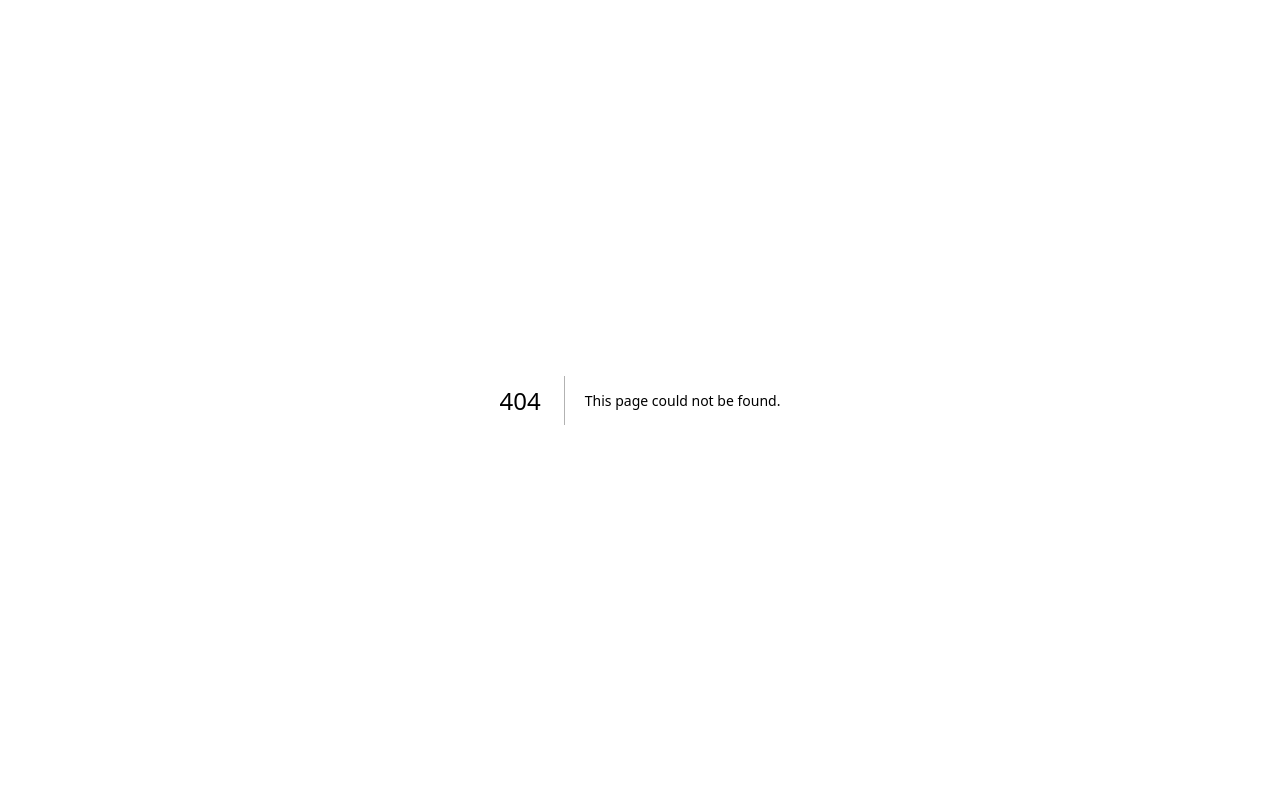
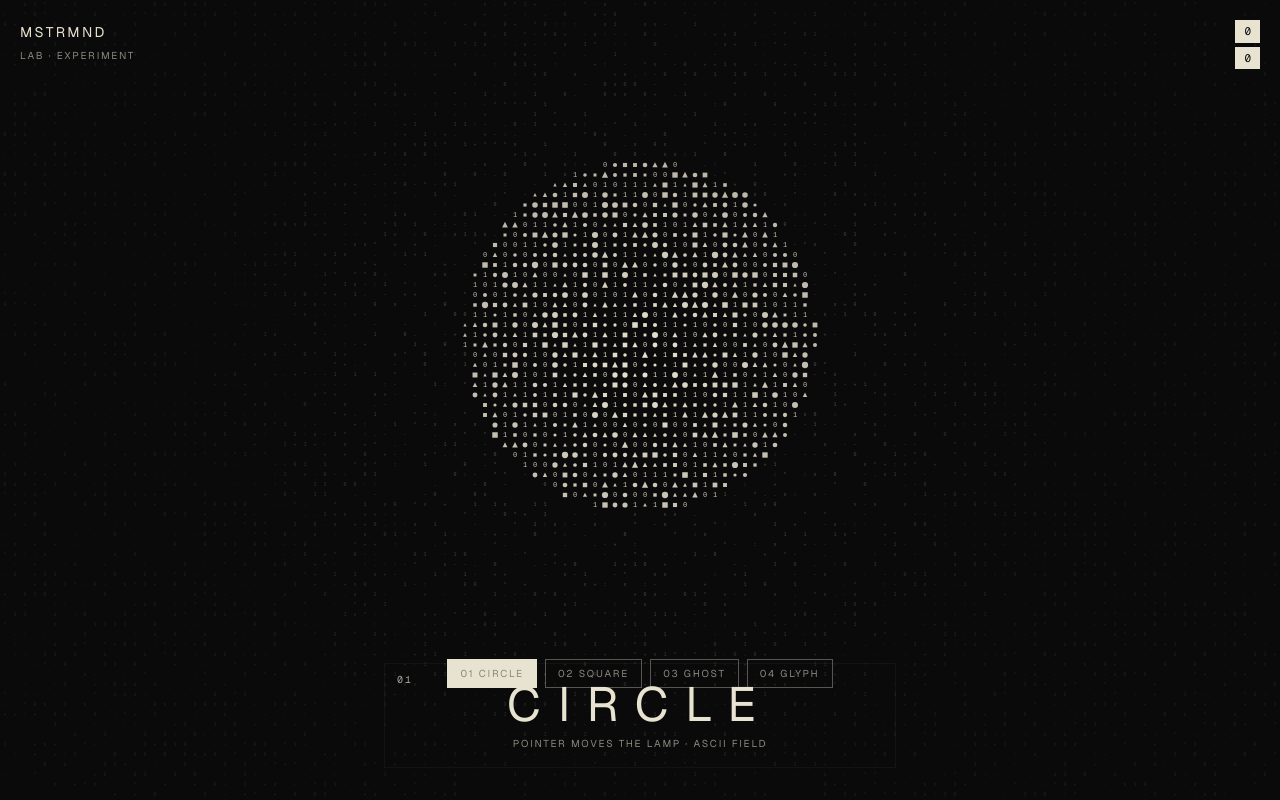
Before and after one commit to S7331331337S/mstrmnd-core, a Next.js app in the folder mstrmnd-os/: page /lab in a window 1280 px wide. Before the commit this address had no page. Built offline with nearby package versions, Linux system fonts and the light colour scheme; what next would draw is missing.

Commit message:
feat(mstrmnd-os): /lab ASCII dither experiment canvas (#49)
* feat(mstrmnd-os): allow public /lab like /field

* feat(mstrmnd-os): add Lab to app nav

* feat(mstrmnd-os): add /lab layout

* feat(mstrmnd-os): add /lab page

* feat(mstrmnd-os): ASCII dither experiment canvas

```diff
--- a/mstrmnd-os/app/(app)/layout.tsx
+++ b/mstrmnd-os/app/(app)/layout.tsx
@@ -9,6 +9,7 @@ const NAV = [
   { href: "/memory", label: "Third-Mind" },
   { href: "/runs", label: "Agents" },
   { href: "/field", label: "Field" },
+  { href: "/lab", label: "Lab" },
 ];
 
 export default async function AppLayout({ children }: LayoutProps<"/">) {
--- /dev/null
+++ b/mstrmnd-os/app/lab/lab-canvas.tsx
@@ -0,0 +1,261 @@
+"use client";
+
+import Link from "next/link";
+import { useCallback, useEffect, useMemo, useRef, useState } from "react";
+import { PixelWordmark } from "@/app/_components/pixel-wordmark";
+
+type ExperimentId = "circle" | "square" | "ghost" | "glyph";
+
+const EXPERIMENTS: { id: ExperimentId; label: string; index: string }[] = [
+  { id: "circle", label: "Circle", index: "01" },
+  { id: "square", label: "Square", index: "02" },
+  { id: "ghost", label: "Ghost", index: "03" },
+  { id: "glyph", label: "Glyph", index: "04" },
+];
+
+const BG_CHARS = "+*-.:01x·";
+const FG_CHARS = "01";
+const PLATINUM = "#e8e2d0";
+const OBSIDIAN = "#0a0a0b";
+
+function inCircle(x: number, y: number, cx: number, cy: number, r: number) {
+  const dx = x - cx;
+  const dy = y - cy;
+  return dx * dx + dy * dy <= r * r;
+}
+
+function inSquare(x: number, y: number, cx: number, cy: number, half: number) {
+  return Math.abs(x - cx) <= half && Math.abs(y - cy) <= half;
+}
+
+/** Soft Pac-Man-ish ghost silhouette in normalized -1..1 space. */
+function inGhost(nx: number, ny: number) {
+  // Body: rounded top + wavy bottom
+  const body = nx * nx + (ny + 0.15) * (ny + 0.15) * 0.85 < 0.55 && ny < 0.55;
+  const wave =
+    ny > 0.25 &&
+    ny < 0.72 &&
+    Math.abs(nx) < 0.72 &&
+    Math.sin(nx * Math.PI * 3) * 0.08 + 0.55 > ny;
+  return body || wave;
+}
+
+/** Lowercase 'a' approximate via two circles + stem. */
+function inGlyphA(nx: number, ny: number) {
+  const bowl = inCircle(nx, ny, -0.05, 0.05, 0.42) && !inCircle(nx, ny, -0.05, 0.05, 0.18);
+  const stem = nx > 0.18 && nx < 0.42 && ny > -0.35 && ny < 0.55;
+  return bowl || stem;
+}
+
+function shapeMask(
+  id: ExperimentId,
+  x: number,
+  y: number,
+  w: number,
+  h: number,
+): boolean {
+  const cx = w * 0.5;
+  const cy = h * 0.42;
+  const scale = Math.min(w, h);
+  const nx = (x - cx) / (scale * 0.28);
+  const ny = (y - cy) / (scale * 0.28);
+
+  switch (id) {
+    case "circle":
+      return inCircle(x, y, cx, cy, scale * 0.22);
+    case "square":
+      return inSquare(x, y, cx, cy, scale * 0.2);
+    case "ghost":
+      return inGhost(nx, ny);
+    case "glyph":
+      return inGlyphA(nx, ny);
+  }
+}
+
+type CellKind = "bg" | "dot" | "sq" | "tri" | "ch";
+
+function pickFg(seed: number): CellKind {
+  const t = seed % 1;
+  if (t < 0.28) return "dot";
+  if (t < 0.5) return "sq";
+  if (t < 0.7) return "tri";
+  return "ch";
+}
+
+function hash(i: number, j: number, salt: number) {
+  const n = Math.sin(i * 12.9898 + j * 78.233 + salt * 45.164) * 43758.5453;
+  return n - Math.floor(n);
+}
+
+export function LabCanvas() {
+  const canvasRef = useRef<HTMLCanvasElement>(null);
+  const pointer = useRef({ x: 0.5, y: 0.45 });
+  const [experiment, setExperiment] = useState<ExperimentId>("circle");
+  const [readout, setReadout] = useState({ a: 0, b: 0 });
+  const expMeta = useMemo(
+    () => EXPERIMENTS.find((e) => e.id === experiment)!,
+    [experiment],
+  );
+
+  const draw = useCallback(() => {
+    const canvas = canvasRef.current;
+    if (!canvas) return;
+    const ctx = canvas.getContext("2d");
+    if (!ctx) return;
+
+    const dpr = Math.min(window.devicePixelRatio || 1, 2);
+    const cssW = canvas.clientWidth;
+    const cssH = canvas.clientHeight;
+    const w = Math.floor(cssW * dpr);
+    const h = Math.floor(cssH * dpr);
+    if (canvas.width !== w || canvas.height !== h) {
+      canvas.width = w;
+      canvas.height = h;
+    }
+
+    ctx.fillStyle = OBSIDIAN;
+    ctx.fillRect(0, 0, w, h);
+
+    const cell = Math.max(7, Math.floor(10 * dpr));
+    const cols = Math.ceil(w / cell);
+    const rows = Math.ceil(h / cell);
+    const px = pointer.current.x;
+    const py = pointer.current.y;
+    const lampX = px * w;
+    const lampY = py * h;
+
+    let fgCount = 0;
+    for (let j = 0; j < rows; j++) {
+      for (let i = 0; i < cols; i++) {
+        const x = i * cell + cell * 0.5;
+        const y = j * cell + cell * 0.5;
+        const inside = shapeMask(experiment, x, y, w, h);
+        const dist = Math.hypot(x - lampX, y - lampY);
+        const lamp = Math.max(0, 1 - dist / (Math.min(w, h) * 0.55));
+        const r = hash(i, j, 1);
+
+        if (inside) {
+          fgCount++;
+          const kind = pickFg(hash(i, j, 7));
+          const alpha = 0.55 + lamp * 0.45;
+          ctx.globalAlpha = alpha;
+          ctx.fillStyle = PLATINUM;
+          const s = cell * (0.35 + hash(i, j, 3) * 0.35);
+          if (kind === "dot") {
+            ctx.beginPath();
+            ctx.arc(x, y, s * 0.45, 0, Math.PI * 2);
+            ctx.fill();
+          } else if (kind === "sq") {
+            ctx.fillRect(x - s * 0.4, y - s * 0.4, s * 0.8, s * 0.8);
+          } else if (kind === "tri") {
+            ctx.beginPath();
+            ctx.moveTo(x, y - s * 0.5);
+            ctx.lineTo(x - s * 0.45, y + s * 0.4);
+            ctx.lineTo(x + s * 0.45, y + s * 0.4);
+            ctx.closePath();
+            ctx.fill();
+          } else {
+            ctx.font = `${Math.floor(cell * 0.7)}px ui-monospace, monospace`;
+            ctx.textAlign = "center";
+            ctx.textBaseline = "middle";
+            ctx.fillText(FG_CHARS[Math.floor(r * FG_CHARS.length)], x, y);
+          }
+        } else {
+          // Sparse ASCII field
+          if (r > 0.62 - lamp * 0.25) continue;
+          ctx.globalAlpha = 0.12 + lamp * 0.35;
+          ctx.fillStyle = PLATINUM;
+          ctx.font = `${Math.floor(cell * 0.55)}px ui-monospace, monospace`;
+          ctx.textAlign = "center";
+          ctx.textBaseline = "middle";
+          const ch = BG_CHARS[Math.floor(hash(i, j, 9) * BG_CHARS.length)];
+          ctx.fillText(ch, x, y);
+        }
+      }
+    }
+    ctx.globalAlpha = 1;
+    setReadout({ a: experiment === "circle" ? 0 : fgCount % 1000, b: -Math.round(lampX - w / 2) });
+  }, [experiment]);
+
+  useEffect(() => {
+    draw();
+    const onResize = () => draw();
+    window.addEventListener("resize", onResize);
+    return () => window.removeEventListener("resize", onResize);
+  }, [draw]);
+
+  useEffect(() => {
+    const canvas = canvasRef.current;
+    if (!canvas) return;
+    const onMove = (e: PointerEvent) => {
+      const rect = canvas.getBoundingClientRect();
+      pointer.current.x = (e.clientX - rect.left) / Math.max(rect.width, 1);
+      pointer.current.y = (e.clientY - rect.top) / Math.max(rect.height, 1);
+      draw();
+    };
+    canvas.addEventListener("pointermove", onMove, { passive: true });
+    return () => canvas.removeEventListener("pointermove", onMove);
+  }, [draw]);
+
+  return (
+    <div className="relative h-dvh w-screen overflow-hidden bg-[#0a0a0b] text-[#e8e2d0]">
+      <canvas ref={canvasRef} className="block h-full w-full touch-none" />
+
+      {/* Top chrome */}
+      <div className="pointer-events-none absolute inset-x-0 top-0 flex items-start justify-between p-5">
+        <div className="pointer-events-auto">
+          <Link href="/" className="inline-flex items-center gap-3">
+            <PixelWordmark className="text-sm tracking-[0.16em] text-[#e8e2d0]" />
+          </Link>
+          <div className="label mt-1 text-[#e8e2d0]/50">LAB · EXPERIMENT</div>
+        </div>
+        <div className="flex flex-col items-end gap-1 font-mono text-[11px]">
+          <span className="border border-[#e8e2d0]/35 bg-[#e8e2d0] px-2 py-0.5 text-[#0a0a0b]">
+            {readout.a}
+          </span>
+          <span className="border border-[#e8e2d0]/35 bg-[#e8e2d0] px-2 py-0.5 text-[#0a0a0b]">
+            {readout.b}
+          </span>
+        </div>
+      </div>
+
+      {/* Experiment picker */}
+      <div className="pointer-events-auto absolute inset-x-0 bottom-28 flex justify-center gap-2 px-4">
+        {EXPERIMENTS.map((e) => (
+          <button
+            key={e.id}
+            type="button"
+            onClick={() => setExperiment(e.id)}
+            className={`label-grid border px-3 py-1.5 transition-colors ${
+              experiment === e.id
+                ? "border-[#e8e2d0] bg-[#e8e2d0] text-[#0a0a0b]"
+                : "border-[#e8e2d0]/35 text-[#e8e2d0]/70 hover:text-[#e8e2d0]"
+            }`}
+          >
+            {e.index} {e.label}
+          </button>
+        ))}
+      </div>
+
+      {/* Dotted wordmark label */}
+      <div className="pointer-events-none absolute inset-x-0 bottom-8 flex justify-center px-6">
+        <div className="relative w-full max-w-lg border border-[#e8e2d0]/4 px-5 py-4">
+          <span className="absolute left-3 top-2 font-mono text-[10px] tracking-[0.2em] text-[#e8e2d0]/70">
+            {expMeta.index}
+          </span>
+          <p
+            className="text-center text-4xl sm:text-5xl tracking-[0.35em] text-[#e8e2d0]"
+            style={{
+              fontFamily: "var(--font-geist-pixel-circle), ui-monospace, monospace",
+            }}
+          >
+            {expMeta.label.toUpperCase()}
+          </p>
+          <p className="label mt-2 text-center text-[#e8e2d0]/45">
+            pointer moves the lamp · ascii field
+          </p>
+        </div>
+      </div>
+    </div>
+  );
+}
--- /dev/null
+++ b/mstrmnd-os/app/lab/layout.tsx
@@ -0,0 +1,3 @@
+export default function LabLayout({ children }: { children: React.ReactNode }) {
+  return children;
+}
--- /dev/null
+++ b/mstrmnd-os/app/lab/page.tsx
@@ -0,0 +1,10 @@
+import { LabCanvas } from "./lab-canvas";
+
+export const metadata = {
+  title: "Lab — MSTRMND",
+  description: "ASCII / dither experiment canvas — platinum on obsidian",
+};
+
+export default function LabPage() {
+  return <LabCanvas />;
+}
--- a/mstrmnd-os/proxy.ts
+++ b/mstrmnd-os/proxy.ts
@@ -10,7 +10,7 @@ import { readSessionCookie, verifySession } from "@/lib/session";
  * Eve copies host middleware into its Vercel service; Edge runtime is rejected
  * there ("Edge Runtime is not supported in services"), so stay on Node proxy.
  */
-const PUBLIC_PREFIXES = ["/sign-in", "/sign-up", "/api/auth", "/api/board", "/eve", "/field"];
+const PUBLIC_PREFIXES = ["/sign-in", "/sign-up", "/api/auth", "/api/board", "/eve", "/field", "/lab"];
 
 export async function proxy(req: NextRequest) {
   const { pathname } = req.nextUrl;
```
